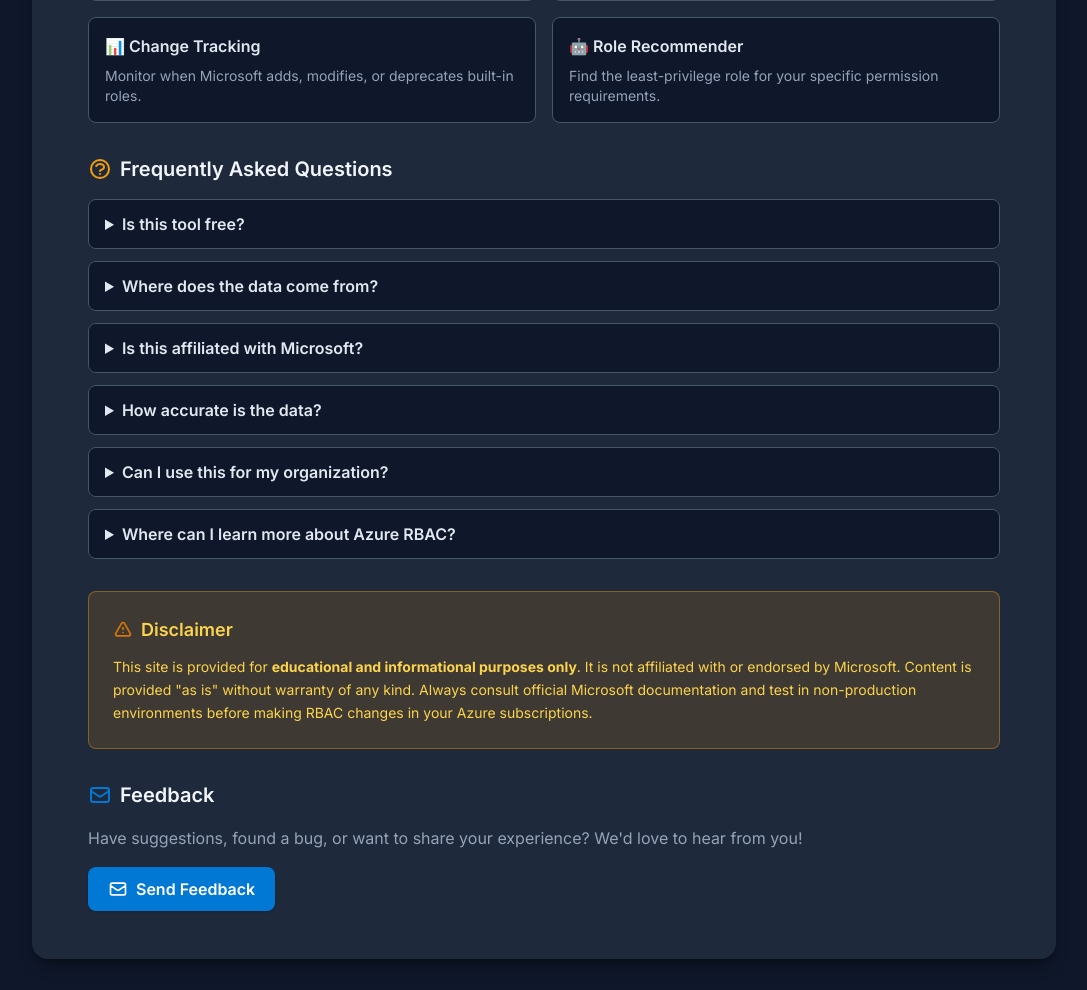
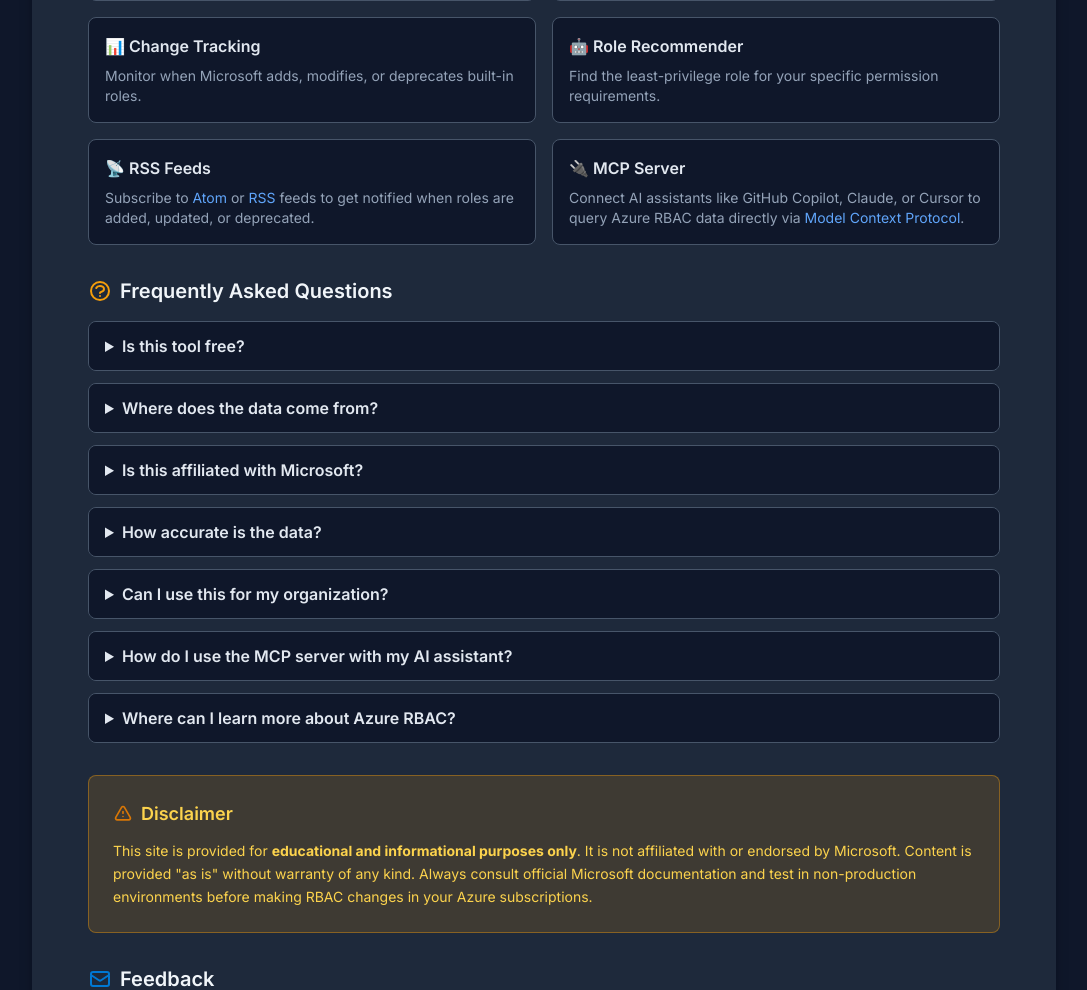
Before and after one commit to atomassi/rbac-catalog, a Python web app: template azurerbac/web/templates/about.html in a window 1280 px wide. Shown: the part 657-1647 px from the top of the page, without its empty margins (96-1183 px from the left). Run offline with Jinja, Linux system fonts and the light colour scheme; the template is opened without the code that fills it, so the values that code supplies are empty; some libraries are stand-ins or nearby versions.

Commit message:
Add RSS feeds and MCP server to about page with FAQ (#77)

```diff
--- a/azurerbac/web/templates/about.html
+++ b/azurerbac/web/templates/about.html
@@ -286,6 +286,14 @@
                                 <h3 class="font-semibold text-slate-800 mb-2">🤖 Role Recommender</h3>
                                 <p class="text-sm text-slate-600">Find the least-privilege role for your specific permission requirements.</p>
                             </div>
+                            <div class="bg-slate-50 rounded-lg p-4 border border-slate-200">
+                                <h3 class="font-semibold text-slate-800 mb-2">📡 RSS Feeds</h3>
+                                <p class="text-sm text-slate-600">Subscribe to <a href="/feeds/changelog.atom" class="text-azure-600 hover:underline">Atom</a> or <a href="/feeds/changelog.rss" class="text-azure-600 hover:underline">RSS</a> feeds to get notified when roles are added, updated, or deprecated.</p>
+                            </div>
+                            <div class="bg-slate-50 rounded-lg p-4 border border-slate-200">
+                                <h3 class="font-semibold text-slate-800 mb-2">🔌 MCP Server</h3>
+                                <p class="text-sm text-slate-600">Connect AI assistants like GitHub Copilot, Claude, or Cursor to query Azure RBAC data directly via <a href="https://modelcontextprotocol.io/" target="_blank" rel="noopener" class="text-azure-600 hover:underline">Model Context Protocol</a>.</p>
+                            </div>
                         </div>
                     </section>
 
@@ -317,6 +325,32 @@
                             <details class="border border-slate-200 rounded-lg overflow-hidden">
                                 <summary class="bg-slate-50 px-4 py-3 cursor-pointer font-semibold text-slate-800 hover:bg-slate-100 transition-colors">Can I use this for my organization?</summary>
                                 <p class="px-4 py-3 text-sm text-slate-600">Absolutely! Use it to research roles, design RBAC strategies, train team members, or as a reference during security reviews.</p>
+                            </details>
+                            <details class="border border-slate-200 rounded-lg overflow-hidden">
+                                <summary class="bg-slate-50 px-4 py-3 cursor-pointer font-semibold text-slate-800 hover:bg-slate-100 transition-colors">How do I use the MCP server with my AI assistant?</summary>
+                                <div class="px-4 py-3 text-sm text-slate-600">
+                                    <p class="mb-3">The MCP (Model Context Protocol) server allows AI assistants like GitHub Copilot, Claude, and Cursor to query Azure RBAC data directly. To connect:</p>
+                                    <p class="mb-2"><strong>Endpoint:</strong> <code class="bg-slate-100 px-1.5 py-0.5 rounded text-xs">https://rbac-catalog.dev/mcp/</code></p>
+                                    <p class="mb-2"><strong>VS Code / GitHub Copilot:</strong> Add to your <code class="bg-slate-100 px-1.5 py-0.5 rounded text-xs">.vscode/mcp.json</code>:</p>
+                                    <pre class="bg-slate-800 text-slate-100 p-3 rounded-lg text-xs overflow-x-auto mb-3"><code>{
+  "servers": {
+    "azure-rbac-catalog": {
+      "type": "http",
+      "url": "https://rbac-catalog.dev/mcp/"
+    }
+  }
+}</code></pre>
+                                    <p class="mb-2">Once connected, you can ask natural language questions like:</p>
+                                    <ul class="ml-4 space-y-1 mb-3">
+                                        <li class="flex items-start"><span class="text-azure-500 mr-2">•</span><em>"What permissions does the Storage Blob Data Contributor role have?"</em></li>
+                                        <li class="flex items-start"><span class="text-azure-500 mr-2">•</span><em>"Compare Storage Blob Data Contributor and Storage Blob Data Owner"</em></li>
+                                        <li class="flex items-start"><span class="text-azure-500 mr-2">•</span><em>"What operations correspond to Microsoft.Storage/*/read?"</em></li>
+                                        <li class="flex items-start"><span class="text-azure-500 mr-2">•</span><em>"Which roles allow Microsoft.Storage/storageAccounts/blobServices/containers/blobs/read?"</em></li>
+                                        <li class="flex items-start"><span class="text-azure-500 mr-2">•</span><em>"What Azure roles can read blob storage?"</em></li>
+                                        <li class="flex items-start"><span class="text-azure-500 mr-2">•</span><em>"Find the least-privilege role for reading Key Vault secrets"</em></li>
+                                    </ul>
+                                    <p>See the <a href="https://modelcontextprotocol.io/docs" target="_blank" rel="noopener" class="text-azure-600 hover:underline">MCP documentation</a> for more details on configuring your client.</p>
+                                </div>
                             </details>
                             <details class="border border-slate-200 rounded-lg overflow-hidden">
                                 <summary class="bg-slate-50 px-4 py-3 cursor-pointer font-semibold text-slate-800 hover:bg-slate-100 transition-colors">Where can I learn more about Azure RBAC?</summary>
```
